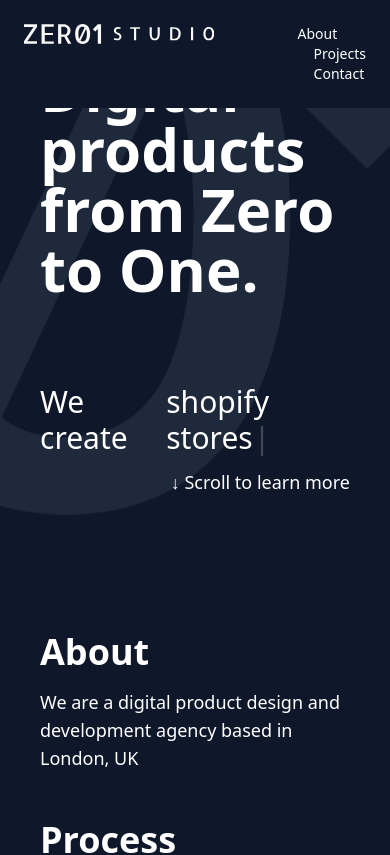
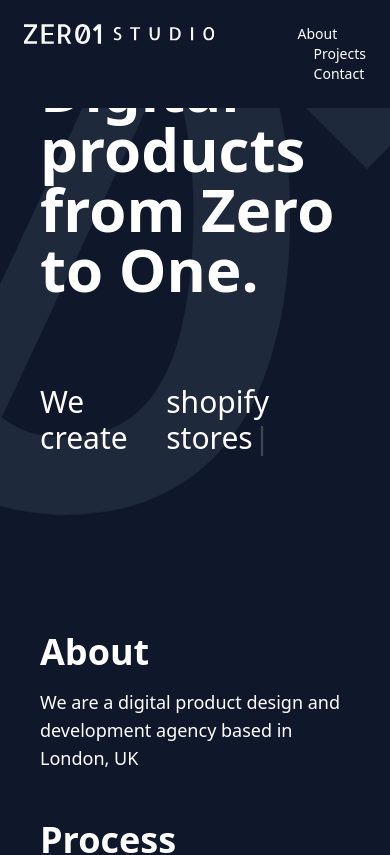
Before and after one commit to samjmerrick/zero-1, a Next.js app: page / in a window 390 px wide. Shown: the top 855 px of the page. Built offline with nearby package versions, Linux system fonts and the light colour scheme.

Commit message:
Hide scrolldown on smaller screens

```diff
--- a/components/scrolldown.tsx
+++ b/components/scrolldown.tsx
@@ -3,7 +3,7 @@ function ScrollDown(props: {
     label: string,
     id: string,
 }) {
-    return <div className='absolute right-0 bottom-0 p-10'>
+    return <div className='hidden lg:inline absolute right-0 bottom-0 p-10'>
         <a href={props.id}>
             <p>
                 ↓ {props.label}
```
